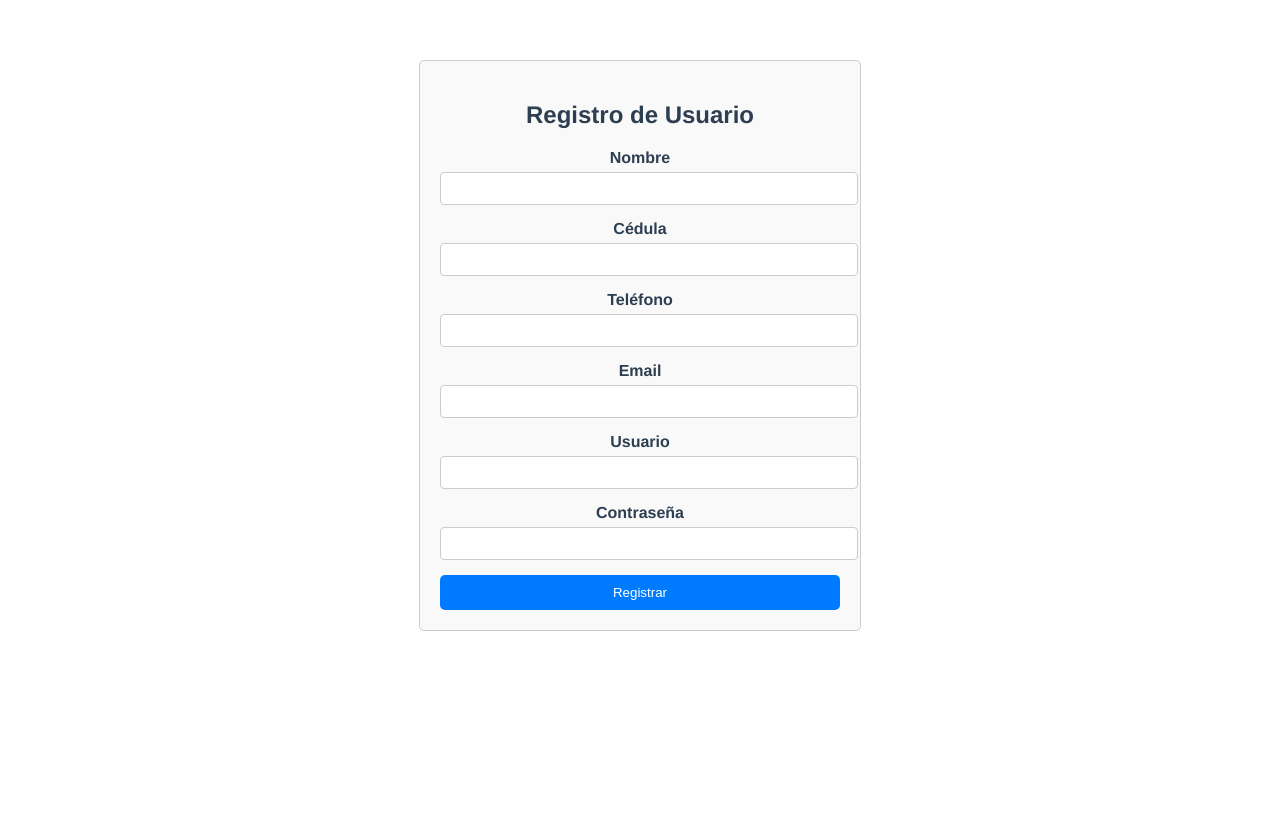
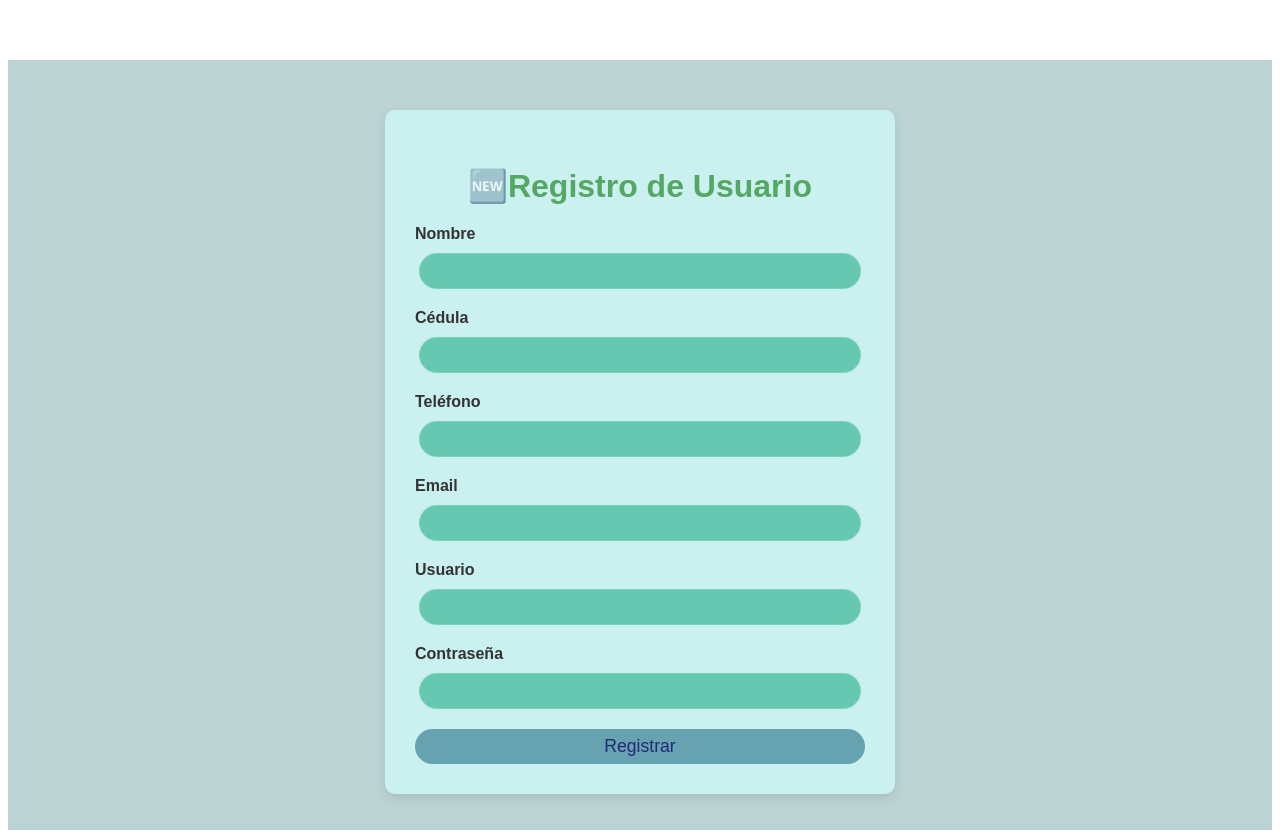
Before and after one commit to AndyChiquin/SongGenIA, a Vue app in the folder frontend/: page /register in a window 1280 px wide. Before the commit the page ends 800 px from the top, so only its background shows below. Built offline with nearby package versions, Linux system fonts and the light colour scheme; the HTML template or start-up script is replaced by a standard one.

Commit message:
feat(login): loginv7

```diff
--- a/frontend/src/components/LoginForm.vue
+++ b/frontend/src/components/LoginForm.vue
@@ -1,7 +1,9 @@
 <template>
+  <div class="app-body">
     <div class="login-form">
       <h2>🔑 Iniciar sesión</h2>
       <form @submit.prevent="submitLogin">
+        <div class="form-group">
           <label for="email">📧 Correo electrónico:</label>
           <input
             id="email"
@@ -10,7 +12,9 @@
             placeholder="Ingresa tu correo"
             required
           >
+        </div>
 
+        <div class="form-group">
           <label for="password">🔒 Contraseña:</label>
           <input
             id="password"
@@ -19,6 +23,7 @@
             placeholder="Ingresa tu contraseña"
             required
           >
+        </div>
 
         <button type="submit">
           Iniciar sesión
@@ -36,6 +41,7 @@
         {{ errorMessage }}
       </p>
     </div>
+  </div>
 </template>
 
 <script>
@@ -48,6 +54,15 @@ export default {
       password: "",
       errorMessage: null,
     };
+  },
+  mounted() {
+    // Si la URL contiene un token (después de la redirección de Google)
+    const urlParams = new URLSearchParams(window.location.search);
+    const token = urlParams.get('token');
+    if (token) {
+      localStorage.setItem("authToken", token);  // Guardamos el token en el localStorage
+      this.$router.push("/dashboard");  // Redirigimos al dashboard
+    }
   },
   methods: {
     async submitLogin() {
@@ -64,22 +79,81 @@ export default {
         this.errorMessage = "Error al iniciar sesión. Inténtalo de nuevo.";
       }
     },
+
+    // Inicia sesión con Google
     googleLogin() {
-      loginWithGoogle();
-    }
+      loginWithGoogle();  // Llamada al backend para la autenticación con Google
+    },
   }
 };
 </script>
 
 <style scoped>
+
+.app-body {
+  background-color: #11686448;
+  font-family: Arial, sans-serif;
+  margin: 0;
+  padding: 0;
+  min-height: 89vh;
+  display: flex;
+  justify-content: center;
+  align-items: flex-start;
+  padding-top: 50px;
+}
+
+
 .login-form {
-  max-width: 400px;
-  margin: auto;
-  padding: 20px;
+  max-width: 450px;
+  padding: 30px;
+  border-radius: 10px;
+  background-color: #caf0ef;
+  box-shadow: 0 4px 10px rgba(0, 0, 0, 0.1);
+  width: 100%;
+}
+
+.form-group {
+  margin-bottom: 15px;
+}
+
+label {
+  display: block;
+  margin-bottom: 8px;
+  font-weight: bold;
+}
+
+input {
+  width: 100%;
+  padding: 10px;
+  font-size: 16px;
+  border-radius: 25px;
   border: 1px solid #ccc;
-  border-radius: 8px;
 }
+
+button {
+  width: 100%;
+  padding: 10px;
+  background-color: #007bff;
+  color: white;
+  border: none;
+  border-radius: 5px;
+  font-size: 16px;
+  cursor: pointer;
+  margin-top: 20px;
+}
+
+button:hover {
+  background-color: #0056b3;
+}
+
+button:focus {
+  outline: none;
+}
+
 .error {
   color: red;
+  font-size: 14px;
+  margin-top: 15px;
+  text-align: center;
 }
 </style>
--- a/frontend/src/components/RegisterForm.vue
+++ b/frontend/src/components/RegisterForm.vue
@@ -1,6 +1,9 @@
 <template>
+  <div class="app-body">
     <div class="register-container">
-    <h2>Registro de Usuario</h2>
+      <h2 class="app-title">
+        🆕Registro de Usuario
+      </h2>
       <form @submit.prevent="register">
         <div class="form-group">
           <label for="nombre">Nombre</label>
@@ -67,6 +70,7 @@
         </p>
       </form>
     </div>
+  </div>
 </template>
 
 <script>
@@ -101,42 +105,86 @@ export default {
 </script>
 
 <style scoped>
+/* Fondo de la página personalizable */
+.app-body {
+  background-color: #11686448;
+  font-family: Arial, sans-serif;
+  margin: 0;
+  padding: 0;
+  min-height: 90vh;
+  display: flex;
+  justify-content: center;
+  align-items: flex-start;
+  padding-top: 50px;
+}
+
+
 .register-container {
-  max-width: 400px;
-  margin: auto;
-  padding: 20px;
-  border: 1px solid #ccc;
-  border-radius: 5px;
-  background: #f9f9f9;
+  max-width: 450px;
+  padding: 30px;
+  border-radius: 10px;
+  background-color: #caf0ef;
+  box-shadow: 0 4px 10px rgba(0, 0, 0, 0.1);
+  width: 100%;
 }
+
+/* Título */
+.app-title {
+  font-size: 2rem;
+  font-weight: bold;
+  color: #1f8724b0;
+  margin-bottom: 20px;
+}
+
+
+/* Estilo de los grupos de formulario */
 .form-group {
-  margin-bottom: 15px;
+  margin-bottom: 20px;
 }
+
+/* Estilo de las etiquetas alineadas a la izquierda */
 label {
   display: block;
   font-weight: bold;
+  margin-bottom: 5px;
+  color: #333;
+  text-align: left;
 }
+
+/* Estilo de los campos de texto */
 input {
-  width: 100%;
-  padding: 8px;
+  width: 80%;
+  border: 1px solid #9be7bf59;
+  padding: 8px 40px;
+  border-radius: 25px;
+  font-size: 1rem;
   margin-top: 5px;
-  border: 1px solid #ccc;
-  border-radius: 4px;
+  background-color: #4dbea0c9;
 }
+
+/* Estilo del botón */
 button {
   width: 100%;
-  padding: 10px;
-  background: #007bff;
-  color: white;
-  border: none;
-  border-radius: 5px;
-  cursor: pointer;
+  color: #212a76;
+  text-decoration: none;
+  border: 2px solid transparent;
+  padding: 5px 40px;
+  border-radius: 25px;
+  background-color: hsla(196, 72%, 28%, 0.536); /* Botón transparente con borde sin color */
+  font-size: 1.1rem;
+  transition: background-color 0.3s;
 }
+
+/* Efecto hover en el botón */
 button:hover {
-  background: #0056b3;
+  background-color: #45a049;
 }
+
+/* Estilo del mensaje de error */
 .error {
-  color: red;
+  color: #e74c3c;
+  font-size: 0.9rem;
   margin-top: 10px;
+  text-align: center;
 }
 </style>
--- a/frontend/src/router/index.js
+++ b/frontend/src/router/index.js
@@ -2,11 +2,24 @@ import { createRouter, createWebHistory } from 'vue-router';
 import HomeView from "@/views/HomeView.vue";
 import LoginForm from "@/components/LoginForm.vue";
 import RegisterForm from "@/components/RegisterForm.vue";
+import MusicForm from "@/components/MusicForm.vue";  // Vista de Música
 
 const routes = [
   { path: "/", component: HomeView },
   { path: "/login", component: LoginForm },
   { path: "/register", component: RegisterForm },
+  {
+    path: "/dashboard",
+    component: MusicForm, // La vista de música debe ir aquí
+    beforeEnter: (to, from, next) => {
+      const token = localStorage.getItem("authToken");
+      if (token) {
+        next(); // Permitir el acceso a la vista si está autenticado
+      } else {
+        next("/login"); // Redirigir al login si no está autenticado
+      }
+    }
+  },
 ];
 
 const router = createRouter({
--- a/frontend/src/services/auth.js
+++ b/frontend/src/services/auth.js
@@ -20,11 +20,7 @@ export const register = async (username, email, password) => {
     return { error: error.response?.data?.message || "No se pudo registrar el usuario" };
   }
 };
-
 export const loginWithGoogle = async () => {
-  try {
-    window.location.href = `${AUTH_API_URL}/login/auth/google`; // Deja que el backend maneje la redirección
-  } catch (error) {
-    console.error("Error en la autenticación con Google:", error);
-  }
+  // Redirige al backend para la autenticación con Google
+  window.location.href = `${AUTH_API_URL}/login/auth/google`;
 };
--- a/frontend/src/views/HomeView.vue
+++ b/frontend/src/views/HomeView.vue
@@ -1,17 +1,34 @@
 <template>
-  <div>
-    <h1>🎵 SongGenIA</h1>
-    <MusicForm />
+  <div class="home-view">
+    <!-- Título con estilo atractivo -->
+    <h1 class="app-title">
+      🎵 SongGenIA
+    </h1>
+
+    <!-- Imagen o GIF debajo del título -->
+    <div class="image-container">
+      <img
+        src="ruta/a/tu/imagen-o-gif.gif"
+        alt="Imagen o gif"
+        class="app-image"
+      >
+    </div>
 
     <!-- Sección de Login y Registro -->
     <div class="auth-links">
       <p>
-        ¿Ya tienes cuenta? <router-link to="/login">
+        ¿Ya tienes cuenta? <router-link
+          to="/login"
+          class="auth-link"
+        >
           Inicia sesión
         </router-link>
       </p>
       <p>
-        ¿No tienes cuenta? <router-link to="/register">
+        ¿No tienes cuenta? <router-link
+          to="/register"
+          class="auth-link"
+        >
           Regístrate
         </router-link>
       </p>
@@ -20,25 +37,59 @@
 </template>
 
 <script>
-import MusicForm from "@/components/MusicForm.vue";
-
 export default {
-  components: {
-    MusicForm
-  }
+  name: "HomeView",
 };
 </script>
 
 <style scoped>
+
+.home-view {
+  text-align: center;
+  padding: 0;
+  background-color: rgba(75, 140, 158, 0.456);
+  height: 90vh;
+  display: flex;
+  flex-direction: column;
+  justify-content: center;
+  align-items: center;
+}
+
+.app-title {
+  font-size: 3rem;
+  font-weight: bold;
+  color: #4CAF50; /* Verde, puedes cambiarlo */
+  margin-bottom: 20px;
+}
+
+.image-container {
+  margin: 20px 0;
+}
+
+.app-image {
+  width: 80%;
+  max-width: 500px; /* Ajusta el tamaño del gif/imagen */
+  height: auto;
+}
+
 .auth-links {
-  margin-top: 20px;
+  margin-top: 30px;
   text-align: center;
 }
-.auth-links a {
-  color: #007bff;
+
+.auth-link {
+  color: #212a76;
   text-decoration: none;
+  border: 2px solid transparent;
+  padding: 5px 40px;
+  border-radius: 25px;
+  background-color: hsla(196, 72%, 28%, 0.536); /* Botón transparente con borde sin color */
+  font-size: 1.1rem;
+  transition: all 0.3s ease;
 }
-.auth-links a:hover {
-  text-decoration: underline;
+
+.auth-link:hover {
+  background-color: rgba(0, 123, 255, 0.2);
+  color: #fff;
 }
 </style>
```
Also changed, not shown: 2 other files (tests, documents, lock files or other folders). Lines whose indentation alone changed are shown as unchanged.
